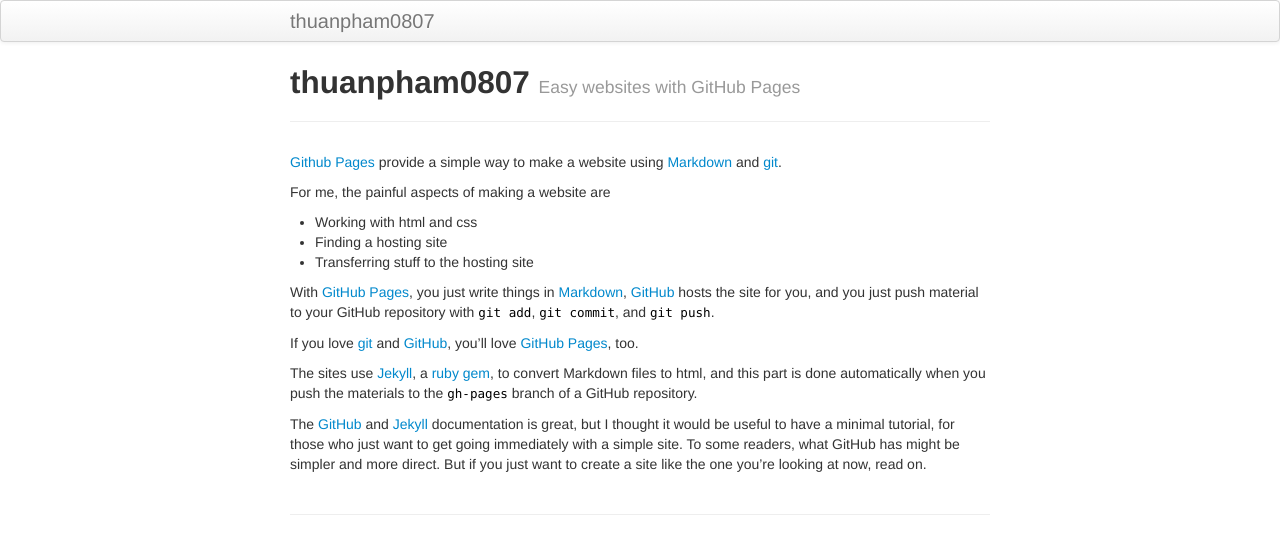
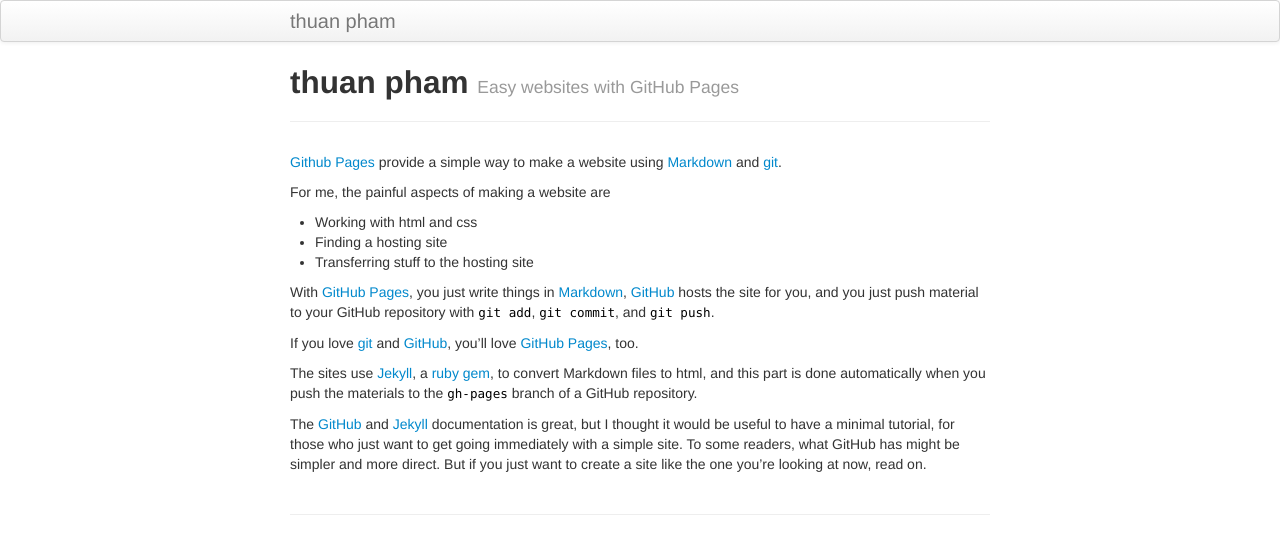
Before and after one commit to thuanpham0807/thuanpham.github.io, a Jekyll site: the page built from index.md, in a window 1280 px wide. Shown: the top 546 px of the page. Built offline with Jekyll 4.4.1, drawn with Linux system fonts in a browser that asks for light colours; grey boxes are pictures that could not be loaded.

Commit message:
edit config, index and default files

```diff
--- a/_config.yml
+++ b/_config.yml
@@ -8,7 +8,7 @@
 # Themes are encouraged to use these universal variables
 # so be sure to set them if your theme uses them.
 #
-title : thuanpham0807
+title : thuan pham
 author :
   name : thuan pham
   email : thuan.phamvan0807@gmail.com
--- a/_includes/themes/twitter/default.html
+++ b/_includes/themes/twitter/default.html
@@ -5,6 +5,9 @@
     <title>{{ page.title }}</title>
     {% if page.description %}<meta name="description" content="{{ page.description }}">{% endif %}
     <meta name="author" content="{{ site.author.name }}">
+
+	<!---header avatar->
+	<img src="https://avatars0.githubusercontent.com/u/28475602?s=400&u=7aa586a220d2981eed6e64690ddecb9ef9c1b295&v=4" alt="CC0"/>
 
     <!-- Enable responsive viewport -->
     <meta name="viewport" content="width=device-width, initial-scale=1.0">
@@ -20,6 +23,7 @@
     <link href="{{ ASSET_PATH }}/css/kbroman.css" rel="stylesheet" type="text/css" media="all">
 
     <!-- Le fav and touch icons -->
+	<link rel="shortcut icon" href="favicon.ico" type="image/x-icon" />
 
     <!-- atom & rss feed -->
     <link href="{{ BASE_PATH }}{{ site.JB.atom_path }}" type="application/atom+xml" rel="alternate" title="Sitewide ATOM Feed">
@@ -46,7 +50,7 @@
         <p><small>
   <!-- start of Thuan's footer; modify this part -->
           <a href="https://creativecommons.org/publicdomain/zero/1.0/"><img src="https://avatars0.githubusercontent.com/u/28475602?s=400&u=7aa586a220d2981eed6e64690ddecb9ef9c1b295&v=4" alt="CC0"/></a> &nbsp;
-          <a href="https://thuanpham0807.github.io/thuanpham0807">Thuan Pham</a>
+          <a href="https://thuanpham0807.github.io">Thuan Pham</a>
   <!-- end of Thuan's footer; modify this part -->
         </small></p>
       </footer>
--- a/index.md
+++ b/index.md
@@ -1,6 +1,6 @@
 ---
 layout: page
-title: thuanpham0807
+title: thuan pham
 tagline: Easy websites with GitHub Pages
 description: Minimal tutorial on making a simple website with GitHub Pages
 ---
```
